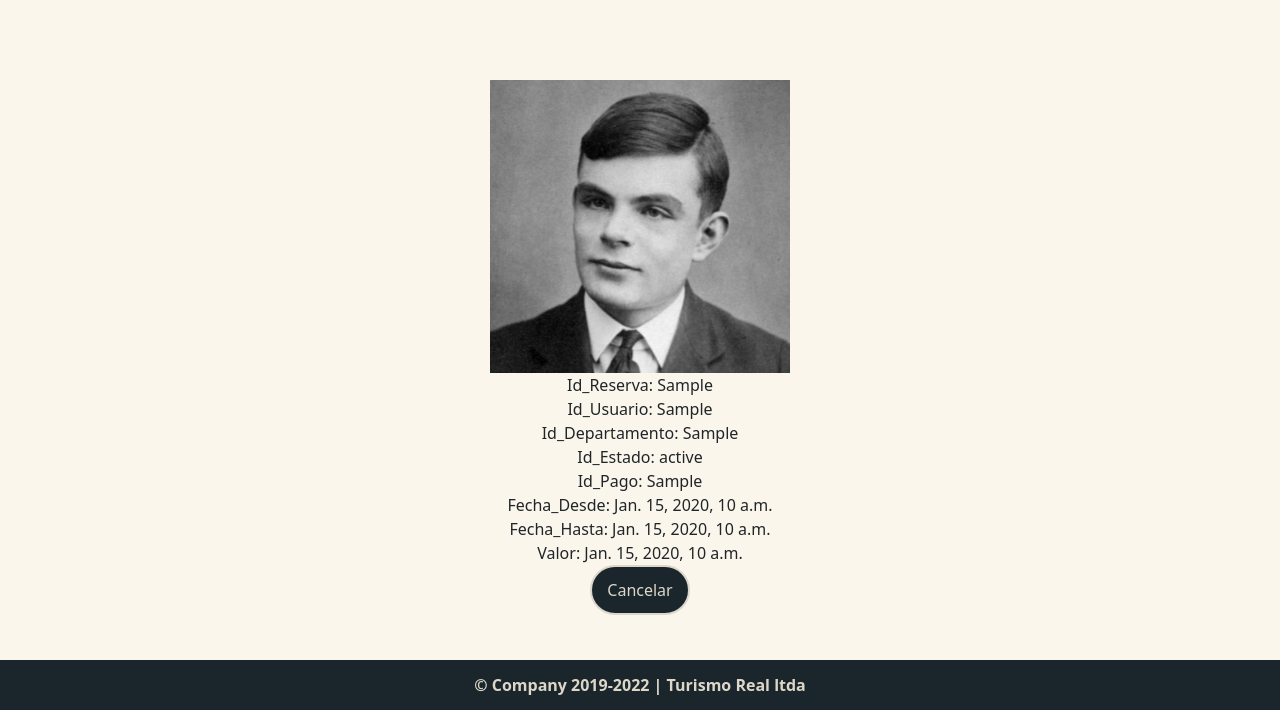
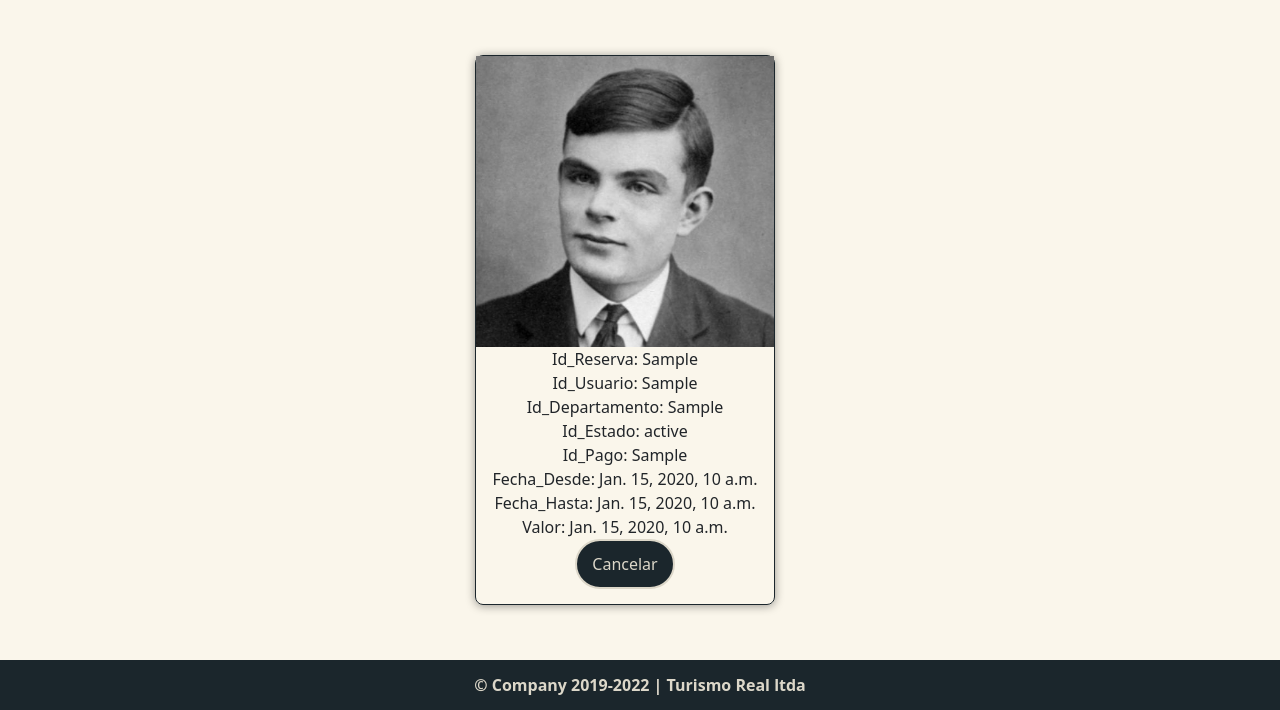
Before and after one commit to Cebollitas-Duoc/Pagina-web, a Django app: template templates/reservas/mireserva.html in a window 1280 px wide. Shown: the part 90-800 px from the top of the page. Run offline with Django 4.2, Linux system fonts and the light colour scheme; the template is opened without the code that fills it: most values are stand-ins (such as "Sample title", 1, 10 or a date in 2020); style sheets or scripts are compiled from the project's sources.

Commit message:
Diseño Reserva
Nuevo Estilo tarjeta reserva

```diff
--- a/static/css/misreservas.css
+++ b/static/css/misreservas.css
@@ -20,16 +20,39 @@
 .Titulo {
   font-size: small;
   color: #1B262C;
+  display: -webkit-box;
+  display: -ms-flexbox;
   display: flex;
   font-weight: bold;
 }
 
 .cartareserva {
+  display: -webkit-box;
+  display: -ms-flexbox;
   display: flex;
-  flex-direction: column;
+  -webkit-box-orient: vertical;
+  -webkit-box-direction: normal;
+      -ms-flex-direction: column;
+          flex-direction: column;
   max-width: 300px;
   max-height: 600px;
   margin-top: 50px;
+  margin-bottom: 50px;
+  border: 1px solid #1B262C;
+  border-radius: 8px;
+  margin-right: 30px;
+  -webkit-box-shadow: 0px 1px 10px rgba(0, 0, 0, 0.4);
+          box-shadow: 0px 1px 10px rgba(0, 0, 0, 0.4);
+  cursor: default;
+  -webkit-transition: all 400ms ease;
+  transition: all 400ms ease;
+}
+
+.cartareserva:hover {
+  -webkit-box-shadow: 5px 5px 20px rgba(0, 0, 0, 0.6);
+          box-shadow: 5px 5px 20px rgba(0, 0, 0, 0.6);
+  -webkit-transform: translateY(-3%);
+          transform: translateY(-3%);
 }
 
 .BordesReservas {
@@ -37,8 +60,15 @@
 }
 
 .ContenedorReserva {
-  grid-column-start: 2;
+  -ms-grid-column: 2;
+      grid-column-start: 2;
+  display: -webkit-box;
+  display: -ms-flexbox;
   display: flex;
-  flex-flow: wrap row;
+  -webkit-box-orient: horizontal;
+  -webkit-box-direction: normal;
+      -ms-flex-flow: wrap row;
+          flex-flow: wrap row;
   margin: auto;
-}/*# sourceMappingURL=misreservas.css.map */
+}
+/*# sourceMappingURL=misreservas.css.map */
--- a/static/css/misreservas.scss
+++ b/static/css/misreservas.scss
@@ -26,7 +26,20 @@
     max-width: 300px;
     max-height: 600px;
     margin-top: 50px;
+    margin-bottom: 50px;
+    border: 1px solid #1B262C;
+    border-radius: 8px;
+    margin-right: 30px;
+    box-shadow: 0px 1px 10px rgba(0, 0, 0, 0.4);
+    cursor: default;
+    transition: all 400ms ease;
 }
+
+.cartareserva:hover{
+    box-shadow: 5px 5px 20px rgba(0, 0, 0, 0.6);
+    transform: translateY(-3%);
+}
+
 .BordesReservas{
     margin: auto;
 }
```
